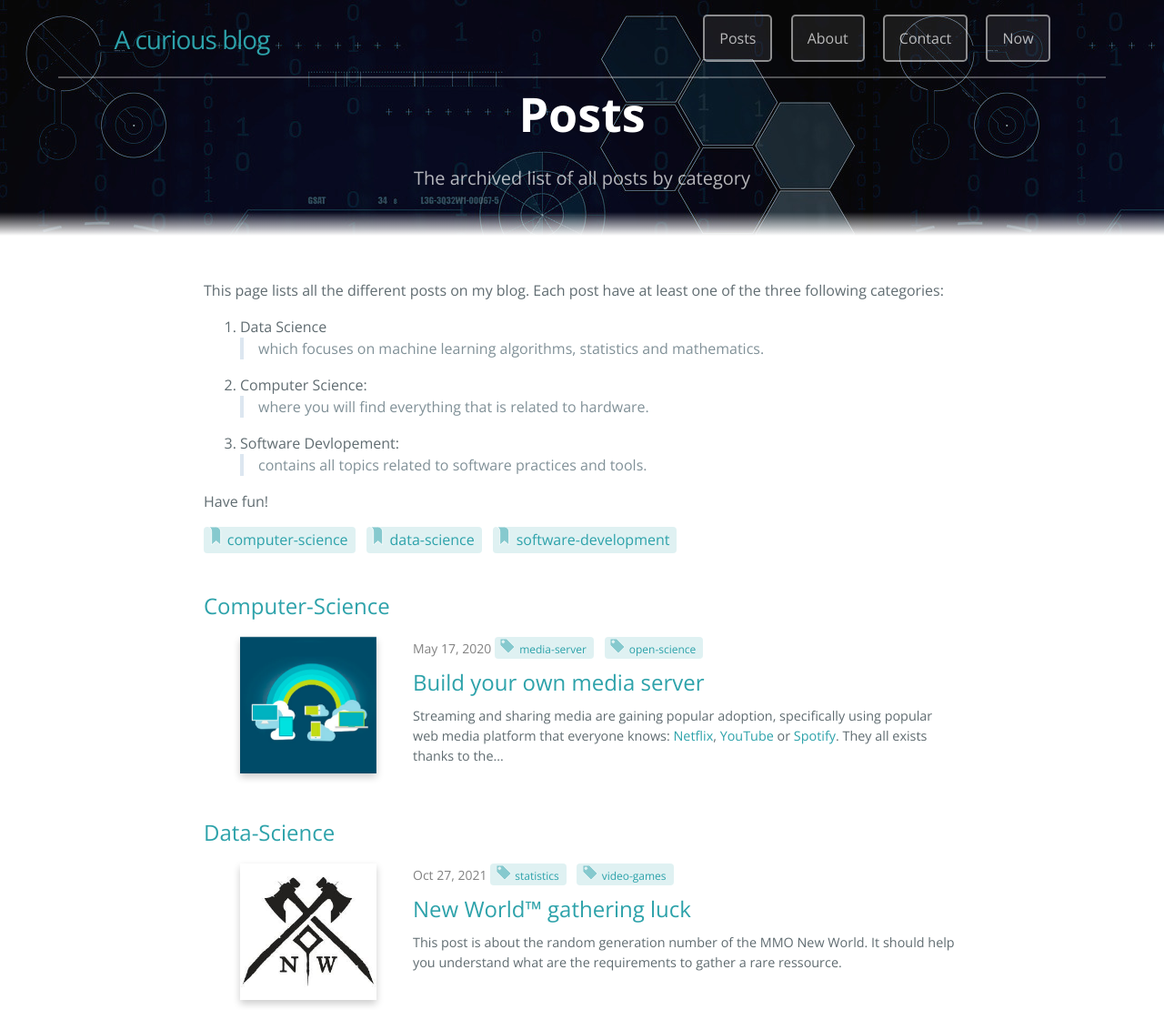
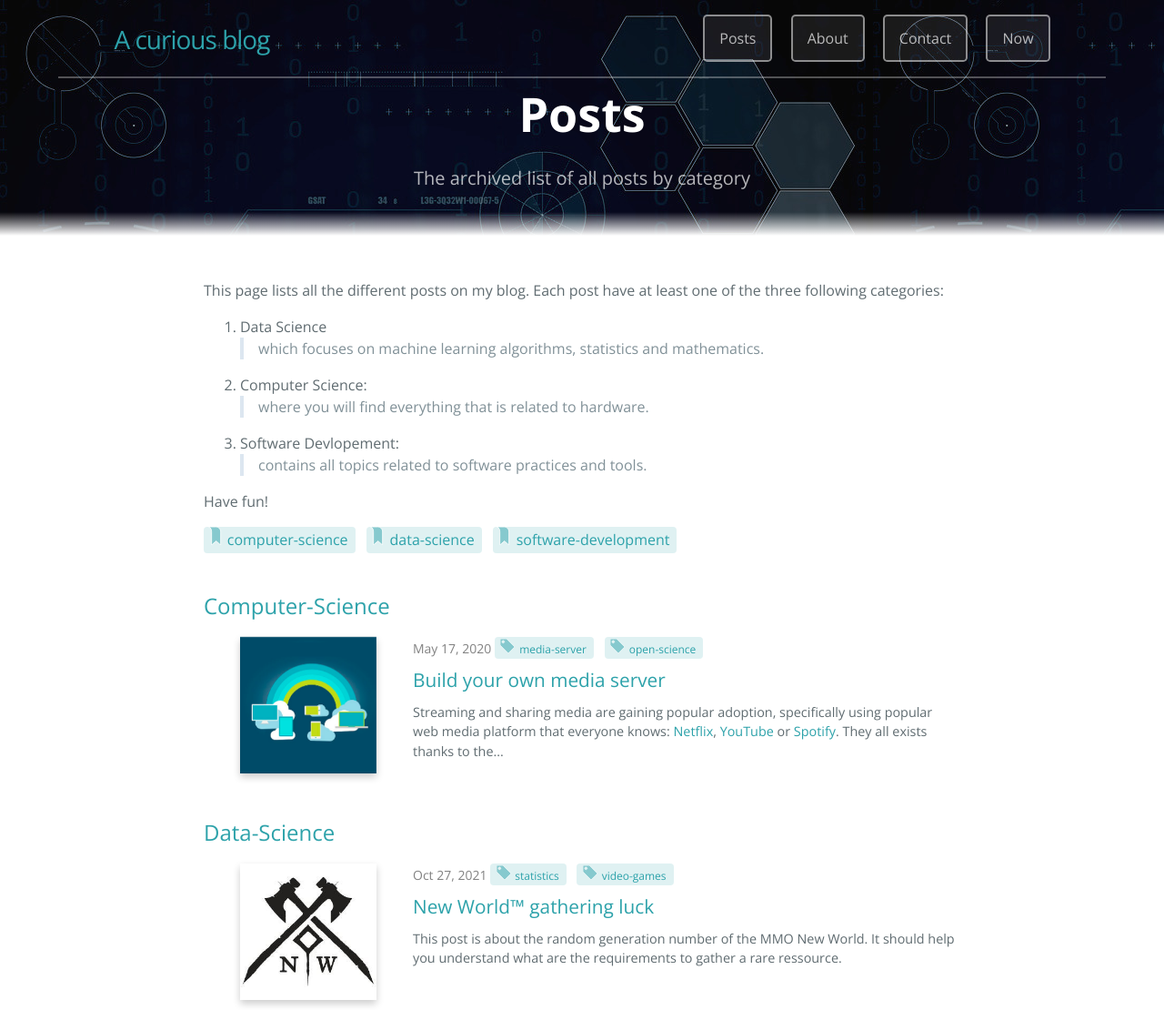
Before and after one commit to ltetrel/ltetrel.github.io, a Jekyll site: the page built from posts.md, in a window 1280 px wide. Shown: the top 1110 px of the page at 91% size. Built offline with Jekyll 4.4.1, drawn with Linux system fonts in a browser that asks for light colours; nearby versions of some CDN libraries; grey boxes are pictures that could not be loaded.

```diff
--- a/_sass/blog/_layout.scss
+++ b/_sass/blog/_layout.scss
@@ -134,8 +134,8 @@
 
 @include media-query($on-palm) {
   .post-list {
+    -webkit-padding-start: 10px;
     -webkit-margin-end: 10px;
-    -webkit-padding-start: 10px;
   }
 }
 
@@ -147,7 +147,7 @@
 .post-link {
   display: block;
   margin-bottom: 0.5rem;
-  @include relative-font-size(1.5);
+  @include relative-font-size(1.3);
 }
 
 .post-excerpt {
```
